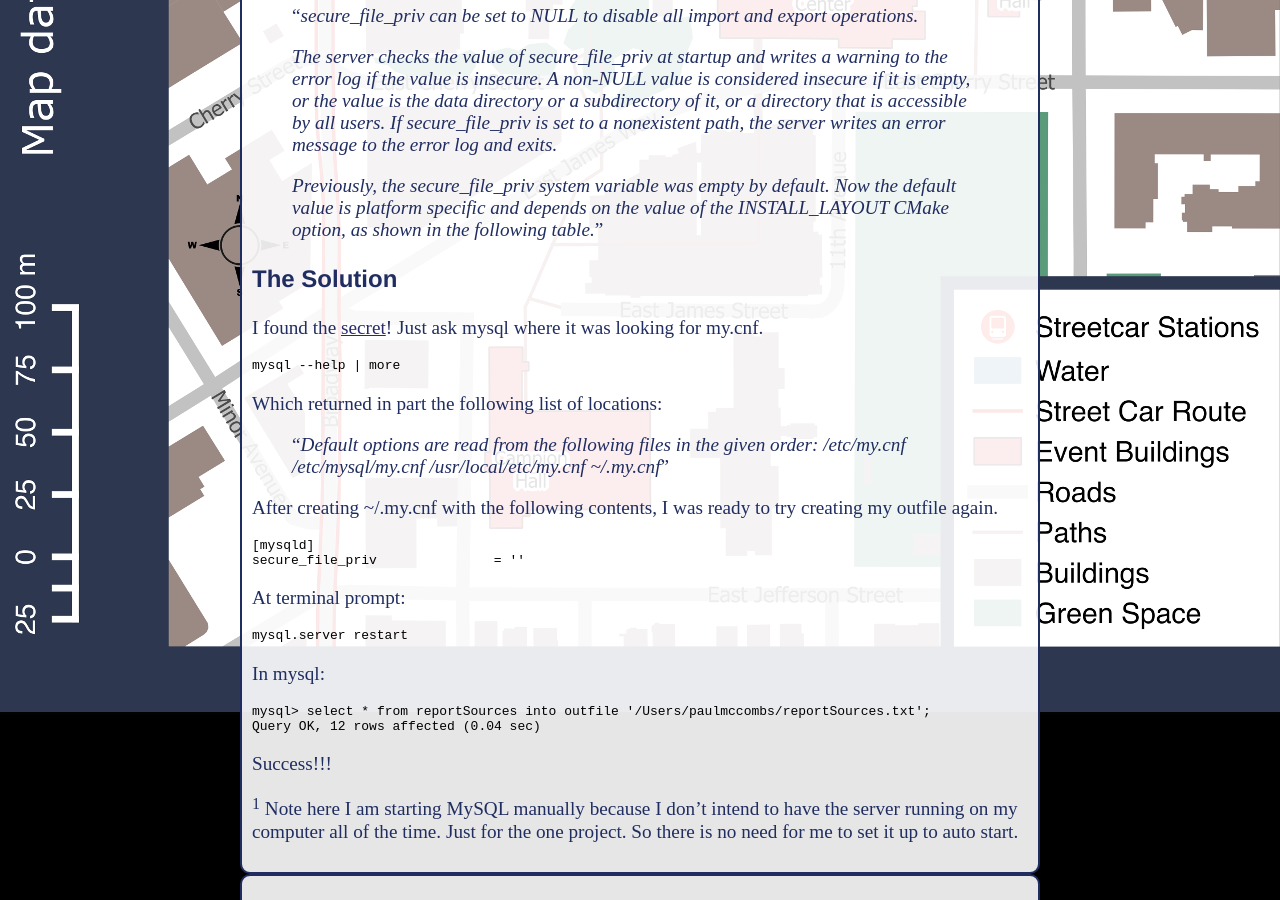
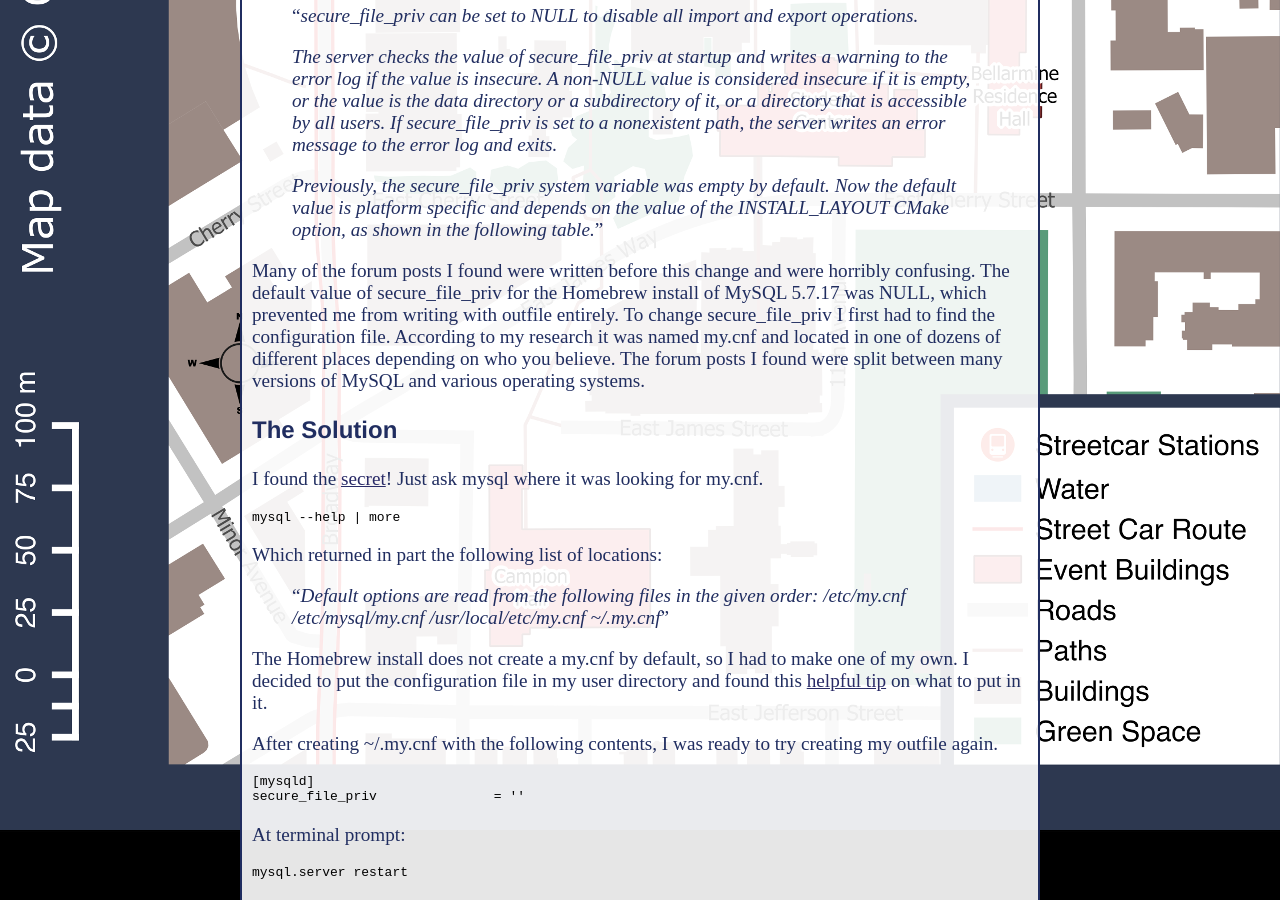
Before and after one commit to geodatawrangler/geodatawrangler.github.io, a Jekyll site: the page built from _posts/2017-02-16-secure-file-priv.md, in a window 1280 px wide and 900 px high, scrolled down 1518 px. Built offline with Jekyll 4.4.1, drawn with Linux system fonts in a browser that asks for light colours; comment, search, counter and statistics services are not loaded.

Commit message:
I don't know what the hell happened
2 paragraphs came up missing after my last commit. WTH?

````diff
--- a/_posts/2017-02-16-secure-file-priv.md
+++ b/_posts/2017-02-16-secure-file-priv.md
@@ -62,6 +62,7 @@ I googled my heart out and read many pieces of advice across several different f
 >
 >*Previously, the secure_file_priv system variable was empty by default. Now the default value is platform specific and depends on the value of the INSTALL_LAYOUT CMake option, as shown in the following table.*"
 
+Many of the forum posts I found were written before this change and were horribly confusing. The default value of secure_file_priv for the Homebrew install of MySQL 5.7.17 was NULL, which prevented me from writing with outfile entirely. To change secure_file_priv I first had to find the configuration file. According to my research it was named my.cnf and located in one of dozens of different places depending on who you believe. The forum posts I found were split between many versions of MySQL and various operating systems.
 
 ### The Solution
 
@@ -73,6 +74,7 @@ Which returned in part the following list of locations:
 >"*Default options are read from the following files in the given order:
 /etc/my.cnf /etc/mysql/my.cnf /usr/local/etc/my.cnf ~/.my.cnf*"
 
+The Homebrew install does not create a my.cnf by default, so I had to make one of my own. I decided to put the configuration file in my user directory and found this [helpful tip](https://github.com/piwik/piwik/issues/9528) on what to put in it.
 
 After creating ~/.my.cnf with the following contents, I was ready to try creating my outfile again.
 ```
````
